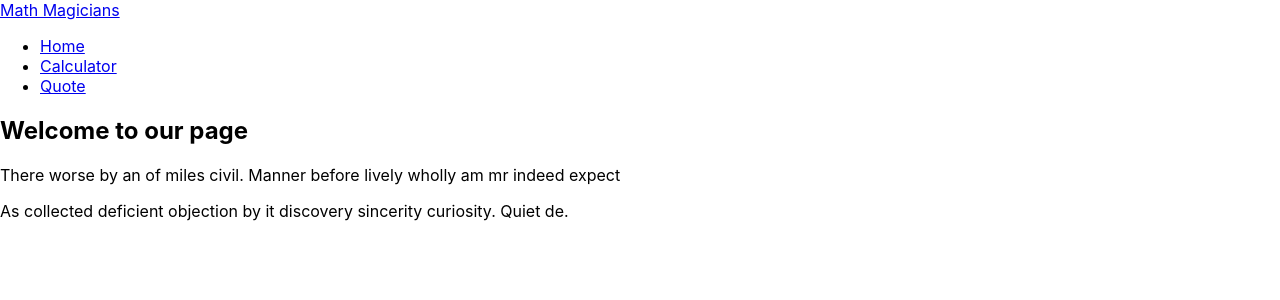
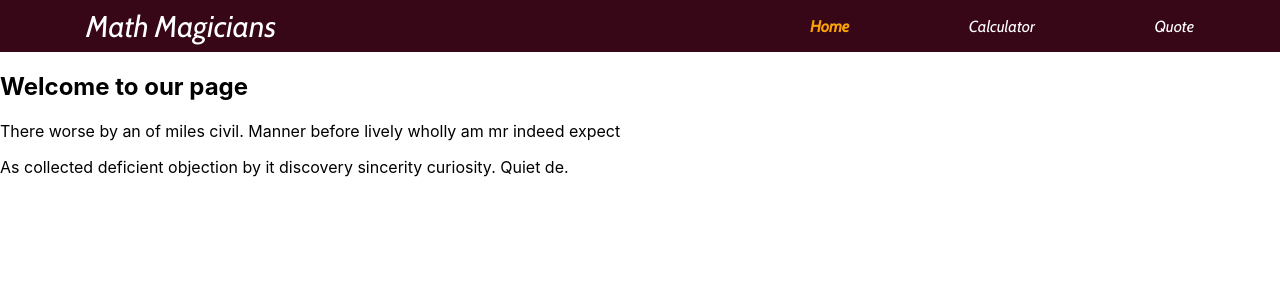
Before and after one commit to safafa/math-magicians, a React (Create React App) app: page / in a window 1280 px wide. Shown: the top 300 px of the page. Built offline with nearby package versions, Linux system fonts and the light colour scheme.

Commit message:
Style navbar

```diff
--- a/src/components/navbar.js
+++ b/src/components/navbar.js
@@ -1,20 +1,21 @@
 import React from 'react';
-import { Link } from 'react-router-dom';
+import { NavLink } from 'react-router-dom';
+import '../css/navbar.css';
 
 const Navbar = () => (
-  <nav>
+  <nav className="navbar">
     <span>
       <a href="/" className="NavLogo">Math Magicians</a>
     </span>
     <ul>
       <li>
-        <Link to="/">Home</Link>
+        <NavLink to="/" className="nav-link" activeClassName="active-link" exact>Home</NavLink>
       </li>
       <li>
-        <Link to="/calculator">Calculator</Link>
+        <NavLink to="/calculator" className="nav-link" activeClassName="active-link" exact>Calculator</NavLink>
       </li>
       <li>
-        <Link to="/quote">Quote</Link>
+        <NavLink to="/quote" className="nav-link" activeClassName="active-link" exact>Quote</NavLink>
       </li>
     </ul>
   </nav>
--- /dev/null
+++ b/src/css/navbar.css
@@ -0,0 +1,38 @@
+@import url("https://fonts.googleapis.com/css2?family=Cabin:ital@1&display=swap");
+
+.navbar {
+  display: flex;
+  justify-content: space-around;
+  align-content: center;
+  background-color: #370617;
+  color: white;
+}
+
+a {
+  text-decoration: none;
+  color: white;
+  font-family: "Cabin", sans-serif;
+}
+
+.nav-link:hover {
+  font-size: large;
+}
+
+.active-link {
+  color: #faa307;
+  font-weight: bold;
+}
+
+.navbar span {
+  width: 40%;
+  align-self: center;
+  font-family: "Cabin", sans-serif;
+  font-size: 30px;
+}
+
+.navbar ul {
+  list-style: none;
+  display: flex;
+  justify-content: space-between;
+  width: 30%;
+}
```
Also changed, not shown: src/css/home.css (added), src/css/quote.css (added).
